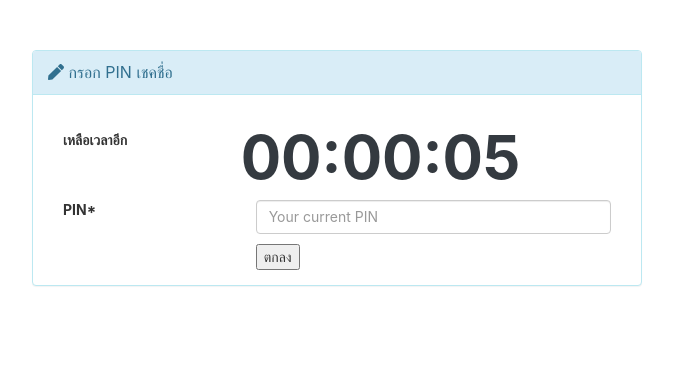
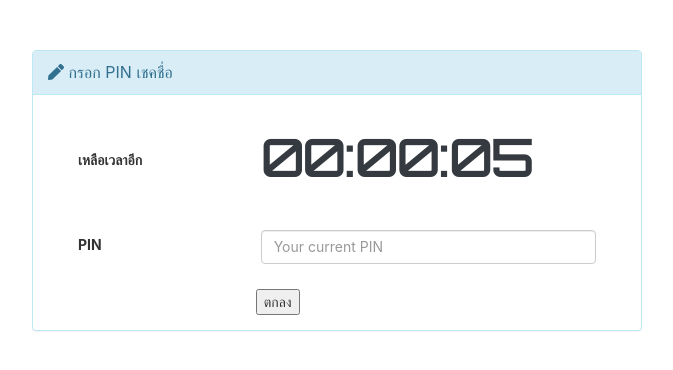
Before and after one commit to paweenwich/mwit, a plain HTML site: page html/pin.html in a window 1280 px wide. Shown: the whole page, without its empty margins (303-976 px from the left). Drawn offline with nearby package versions, Linux system fonts and the light colour scheme; some packages are replaced by stand-ins of ours; a script that the page names is missing.

Commit message:
version 0.5

```diff
--- a/html/pin.html
+++ b/html/pin.html
@@ -16,6 +16,8 @@
 <script src="countdown/jquery.simple.timer.js"></script>
 <script src="https://cdnjs.cloudflare.com/ajax/libs/limonte-sweetalert2/8.11.8/sweetalert2.all.min.js"></script>
 <link href="https://cdnjs.cloudflare.com/ajax/libs/limonte-sweetalert2/8.11.8/sweetalert2.min.css" rel="stylesheet">
+
+<link href="https://fonts.googleapis.com/css?family=Orbitron" rel='stylesheet' type='text/css'>
 </head>
 <link href="css/style.css" rel="stylesheet">
 <body>
@@ -26,15 +28,15 @@
             </div>
 
             <div class="panel-body" >
-                    <div class="form-group">
-                        <label class="align-middle control-label col-md-4  requiredField"> เหลือเวลาอีก</label>
-                        <div class="text-center">
-                            <h1 class='timer align-middle' data-seconds-left=10></h1>
+                    <div class="form-group col-md-12">
+                        <label class="control-label col-md-4" style="line-height: 100px;"> เหลือเวลาอีก</label>
+                        <div class="text-center col-md-8">
+                            <h1 style="font-family:'Orbitron';font-size:50px" class='timer align-middle' data-seconds-left=10></h1>
                         </div>
                     </div>
 
-                    <div id="div_id_pin" class="form-group required">
-                        <label class="control-label col-md-4  requiredField"> PIN<span class="asteriskField">*</span> </label>
+                    <div id="div_id_pin" class="form-group col-md-12">
+                        <label class="control-label col-md-4" style="line-height: 30px;"> PIN</label>
                         <div class="controls col-md-8 ">
                             <input class="input-md form-control" id="pin" name="pin" placeholder="Your current PIN" style="margin-bottom: 10px" type="email" />
                         </div>
```
